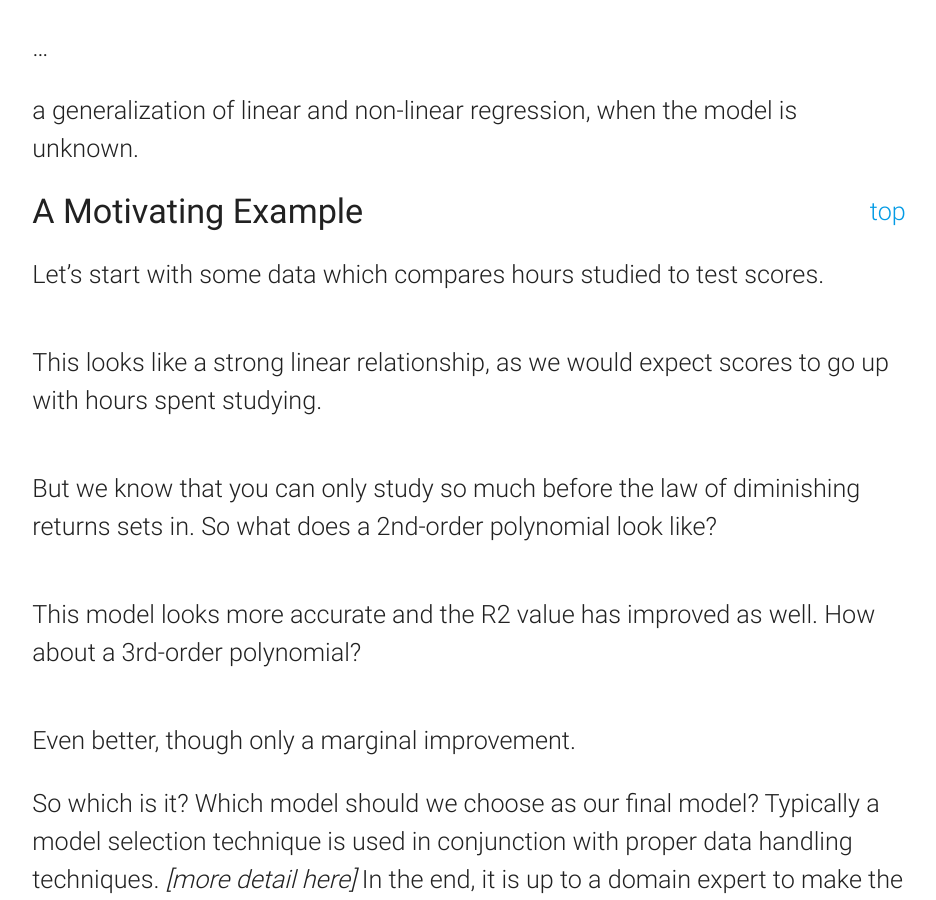
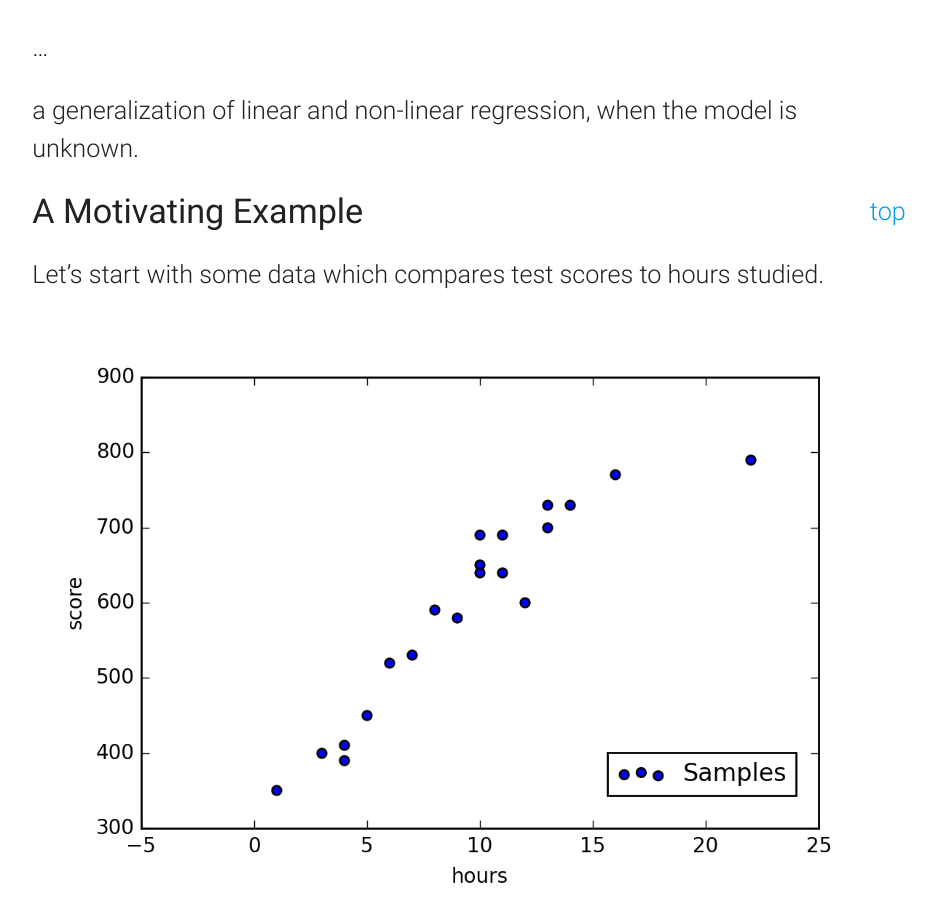
Before and after one commit to verdverm/verdverm.github.io, a Jekyll site: the page built from _sr/01a-intro.md, in a window 1280 px wide and 900 px high, scrolled down 1849 px. Shown: the whole window, without its empty margins (171-1107 px from the left). Built offline with Jekyll 4.4.1, drawn with Linux system fonts in a browser that asks for light colours; nearby versions of some CDN libraries; comment, search, counter and statistics services are not loaded; part of the change alters nothing that is shown.

```diff
--- a/_includes/footer.html
+++ b/_includes/footer.html
@@ -42,27 +42,5 @@
   <script src="/js/materialize.js"></script>
   <script src="/js/init.js"></script>
 
-    <script>
-      // 3. To ensure that elements are ready on polyfilled browsers,
-      // wait for WebComponentsReady.
-      document.addEventListener('WebComponentsReady', function() {
-       });
-
-         // functions for redrawing charts on window resize
-          function resizedw(){
-              // Haven't resized in ###ms!
-              var elems = document.querySelectorAll("google-chart");
-              for (var i = elems.length - 1; i >= 0; i--) {
-                elems[i].drawChart();
-              };
-          }
-          var doit;
-          window.onresize = function(){
-            clearTimeout(doit);
-            doit = setTimeout(resizedw, 100);
-          };
-
-    </script>
-
   </body>
 </html>
--- a/_includes/head.html
+++ b/_includes/head.html
@@ -13,11 +13,5 @@
   <link href="/css/materialize.css" type="text/css" rel="stylesheet" media="screen,projection"/>
   <link href="/css/style.css" type="text/css" rel="stylesheet" media="screen,projection"/>
 
-  <!-- 1. Load webcomponents-lite.min.js for polyfill support. -->
-  <script src="/bower_components/webcomponentsjs/webcomponents-lite.min.js"></script>
-
-  <!-- 2. Use an HTML Import to bring in some elements. -->
-  <link rel="import" href="/bower_components/google-chart/google-chart.html">
-
 </head>
 <body>
--- a/_layouts/sr.html
+++ b/_layouts/sr.html
@@ -23,6 +23,23 @@
 			<br><br>
 
 			{{ content }}
+
+
+			<!-- COMMENT SECTION -->
+			<div id="disqus_thread"></div>
+			<script type="text/javascript">
+			    /* * * CONFIGURATION VARIABLES * * */
+			    var disqus_shortname = 'verdverm';
+
+			    /* * * DON'T EDIT BELOW THIS LINE * * */
+			    (function() {
+			        var dsq = document.createElement('script'); dsq.type = 'text/javascript'; dsq.async = true;
+			        dsq.src = '//' + disqus_shortname + '.disqus.com/embed.js';
+			        (document.getElementsByTagName('head')[0] || document.getElementsByTagName('body')[0]).appendChild(dsq);
+			    })();
+			</script>
+			<noscript>Please enable JavaScript to view the <a href="https://disqus.com/?ref_noscript" rel="nofollow">comments powered by Disqus.</a></noscript>
+
 		</div>
 
     </div>
--- a/_sr/01a-intro.md
+++ b/_sr/01a-intro.md
@@ -106,18 +106,10 @@ when the model is unknown.
 #### A Motivating Example
 
 Let's start with some data
-which compares hours studied
-to test scores.
+which compares test scores
+to hours studied.
 
-<google-chart
-	type='scatter'
-	options='{
-	    "title": "Effort vs Score",
-	    "legend": "none",
-	    "crosshair": { "trigger": "both", "orientation": "both" }
-    }'
-	data='/sr/data/linreg.json'>
-</google-chart>
+<img class="responsive-img" src="/sr/img/intro/linreg-no.png">
 
 
 
@@ -125,79 +117,21 @@ This looks like a strong linear relationship,
 as we would expect scores to go up with
 hours spent studying.
 
-
-<google-chart
-	type='scatter'
-	options='{
-	    "title": "Effort vs Score, linear?  (R2 = 0.872)",
-	    "crosshair": { "trigger": "both", "orientation": "both" },
-	    "hAxis": {"title": "Study Hours"},
-	    "vAxis": {"title": "Test Score"},
-	    "trendlines": {
-	    	"0": {
-		     	"color": "green",
-		        "lineWidth": 4,
-		        "opacity": 0.4,
-		        "visibleInLegend": true,
-		        "showR2": true
-	    	}
-	    }
-    }'
-	data='/sr/data/linreg.json'>
-</google-chart>
+<img class="responsive-img" src="/sr/img/intro/linreg-p1.png">
 
 
 But we know that you can only study so much
 before the law of diminishing returns sets in.
 So what does a 2nd-order polynomial look like?
 
+<img class="responsive-img" src="/sr/img/intro/linreg-p2.png">
 
-<google-chart
-    type='scatter'
-    options='{
-	    "title": "Effort vs Score, polynomial degree-2?  (R2 = 0.945)",
-	    "crosshair": { "trigger": "both", "orientation": "both" },
-	    "hAxis": {"title": "Study Hours"},
-	    "vAxis": {"title": "Test Score"},
-	    "trendlines": {
-	    	"0": {
-		     	"type": "polynomial",
-		     	"degree": "2",
-		        "color": "green",
-		        "lineWidth": 4,
-		        "opacity": 0.4,
-		        "visibleInLegend": true,
-		        "showR2": true
-	    	}
-	    }
-    }'
-    data='/sr/data/linreg.json'>
-</google-chart>
 
 This model looks more accurate and the R2 value has improved as well.
 How about a 3rd-order polynomial?
 
-<google-chart
-    type='scatter'
-    options='{
-	    "title": "Effort vs Score, polynomial degree-3?  (R2 = 0.950)",
-	    "crosshair": { "trigger": "both", "orientation": "both" },
-	    "hAxis": {"title": "Study Hours"},
-	    "vAxis": {"title": "Test Score"},
-	    "trendlines": {
-	    	"0": {
-		     	"type": "polynomial",
-		     	"degree": "3",
-		        "color": "green",
-		        "lineWidth": 4,
-		        "opacity": 0.4,
-		        "visibleInLegend": true,
-		        "showR2": true
-	    	}
-	    }
-    }'
-    data='/sr/data/linreg.json'>
-</google-chart>
+<img class="responsive-img" src="/sr/img/intro/linreg-p3.png">
+
 
 Even better, though only a marginal improvement.
 
@@ -214,17 +148,10 @@ involving seven interacting variables.
 Do you have some ideas for what the models should look like?
 
 
-<google-chart
-    type='scatter'
-    options='{
-	    "title": "What is this one all about?",
-	    "crosshair": { "trigger": "both", "orientation": "both" },
-	    "hAxis": {"title": "time"},
-	    "height": 333,
-        "pointSize": 0.1
-    }'
-    data='/sr/data/yeast.json'>
-</google-chart>
+
+
+<img class="responsive-img" src="/sr/img/yeast.png">
+
 
 It took humans years of study and analysis
 to formulate the differential equations for
```
Also changed, not shown: sr/img/intro/linreg-no.png (added), sr/img/intro/linreg-p1.png (added), sr/img/intro/linreg-p2.png (added), sr/img/intro/linreg-p3.png (added), sr/img/yeast.png (added).
